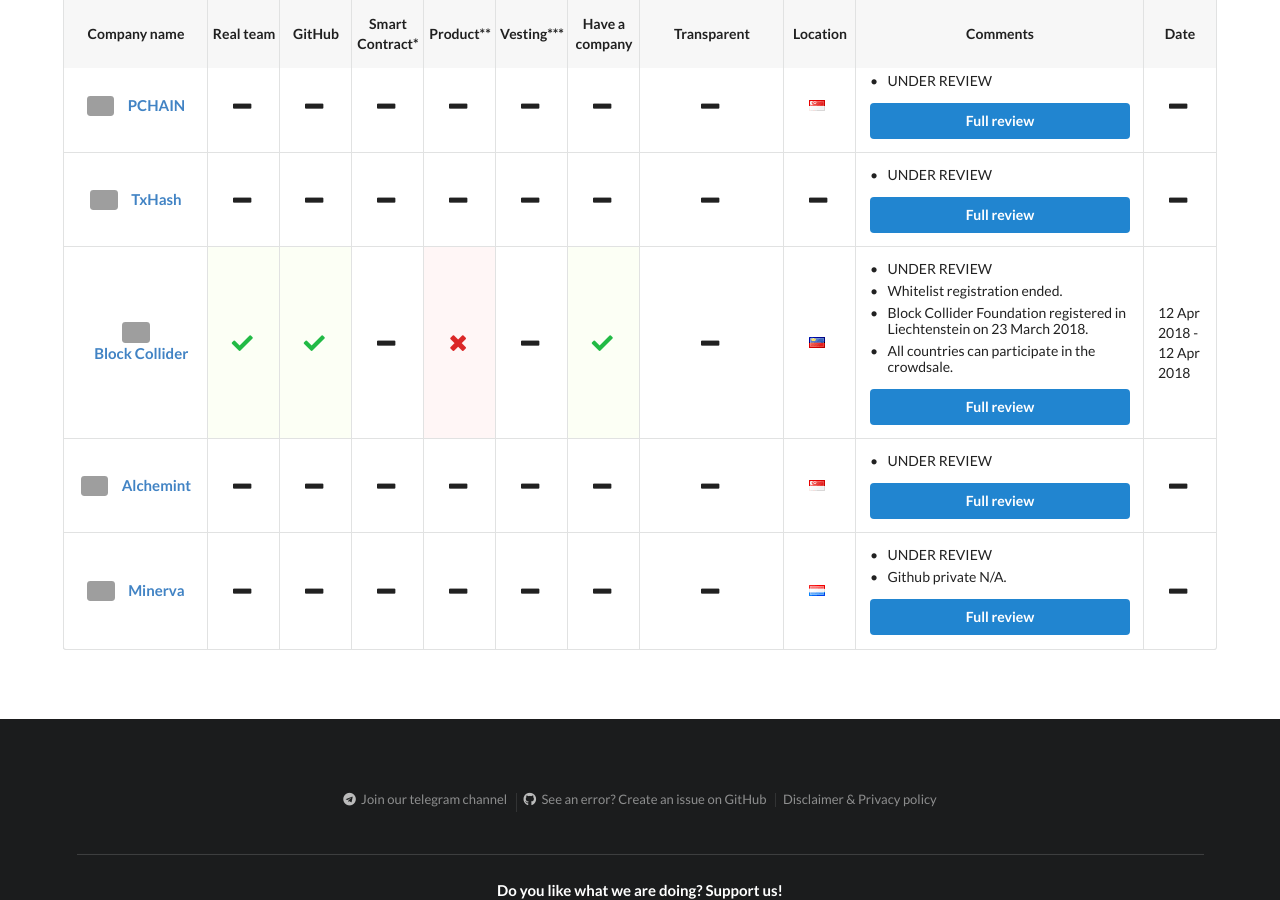
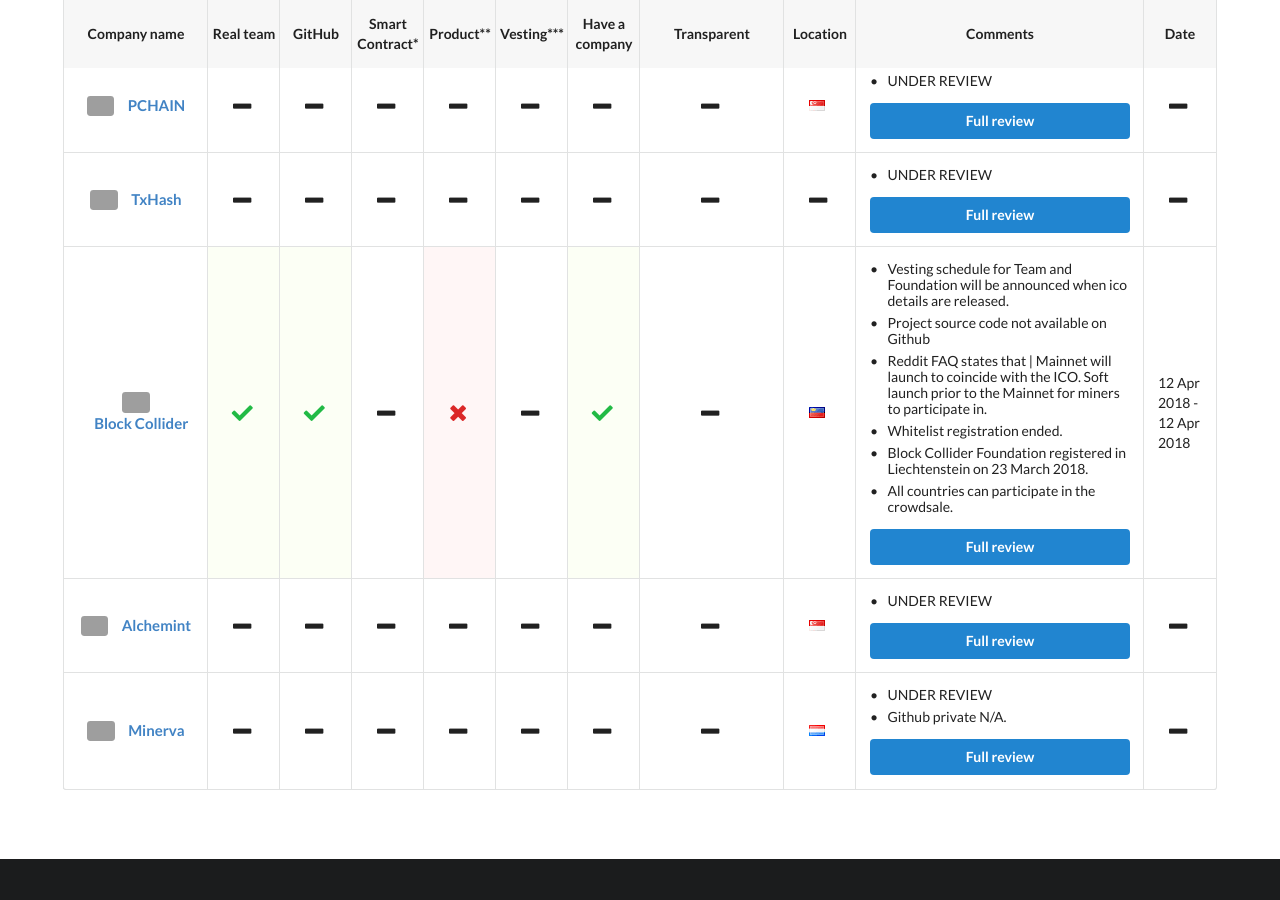
Before and after one commit to ico-check/ico-check, a Jekyll site: the page built from in-review.md, in a window 1280 px wide and 900 px high, scrolled down 487 px. Built offline with Jekyll 4.4.1, drawn with Linux system fonts in a browser that asks for light colours; nearby versions of some CDN libraries; grey boxes are pictures that could not be loaded.

Commit message:
58-block-collider-ico-check
Added comment

```diff
--- a/_data/in-review-icos.yml
+++ b/_data/in-review-icos.yml
@@ -46,7 +46,9 @@
   transparent:
   location: Liechtenstein
   comments:
-    - content: UNDER REVIEW
+    - content: Vesting schedule for Team and Foundation will be announced when ico details are released.
+    - content: Project source code not available on Github
+    - content: Reddit FAQ states that | Mainnet will launch to coincide with the ICO. Soft launch prior to the Mainnet for miners to participate in.
     - content: Whitelist registration ended.
     - content: Block Collider Foundation registered in Liechtenstein on 23 March 2018.
     - content: All countries can participate in the crowdsale.
```
